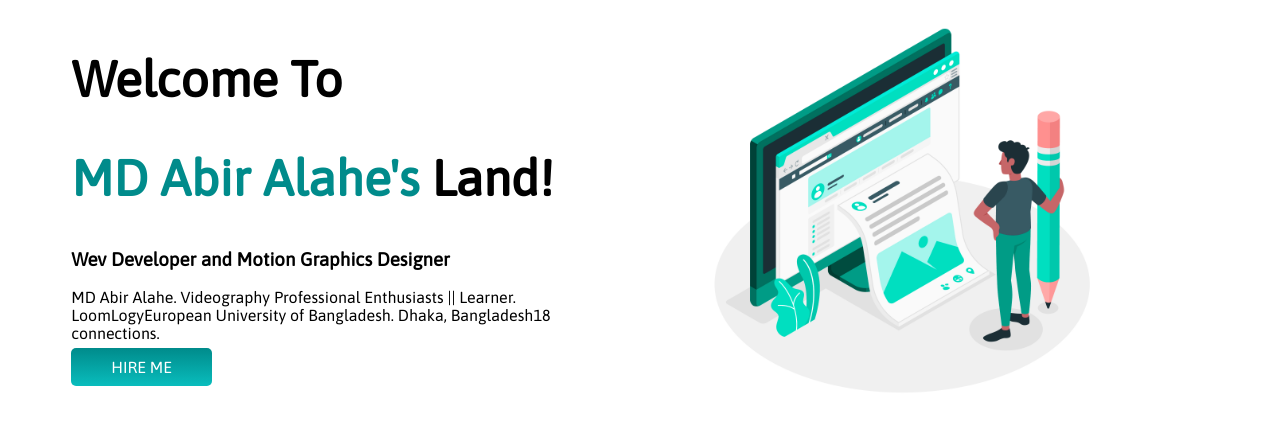
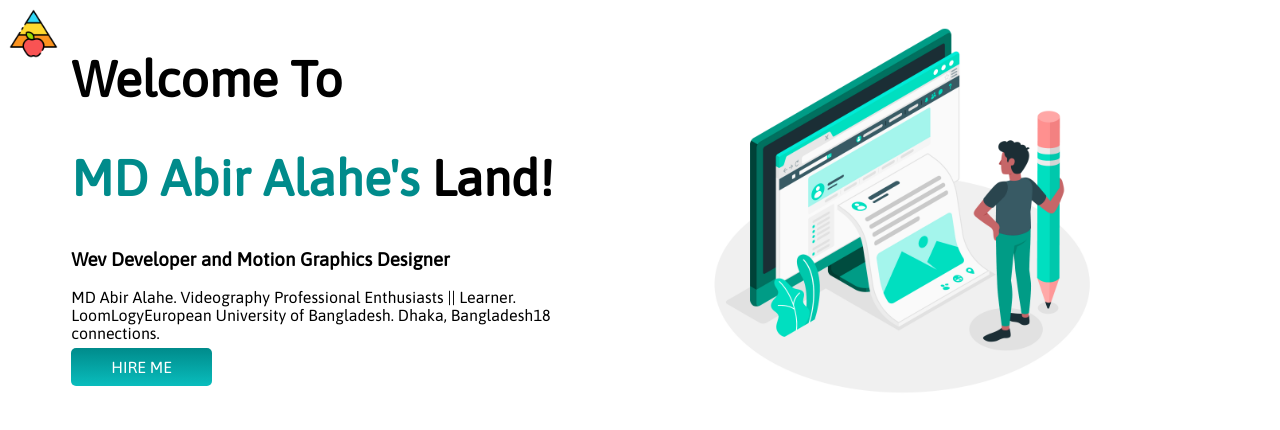
Before and after one commit to md-abir-alahe/developer-portfolio, a plain HTML site: page index.html in a window 1280 px wide. Drawn offline with Linux system fonts and the light colour scheme.

Commit message:
top banner

```diff
--- a/index.html
+++ b/index.html
@@ -14,7 +14,7 @@
 
 <body>
 
-    <section>
+    <section class="top-banner">
         <div class="half-width">
             <h1>Welcome To</h1>
             <h1><span class="mdAbirAlaheColor">MD Abir Alahe's</span> Land!</h1>
--- a/style.css
+++ b/style.css
@@ -31,3 +31,9 @@ section {
     padding: 10px 40px;
     border-radius: 5px;
 }
+
+.top-banner {
+    background-image: url(images/nutrition.png);
+    background-repeat: no-repeat;
+    background-size: 4%;
+}
```
Also changed, not shown: images/nutrition.png (added).
